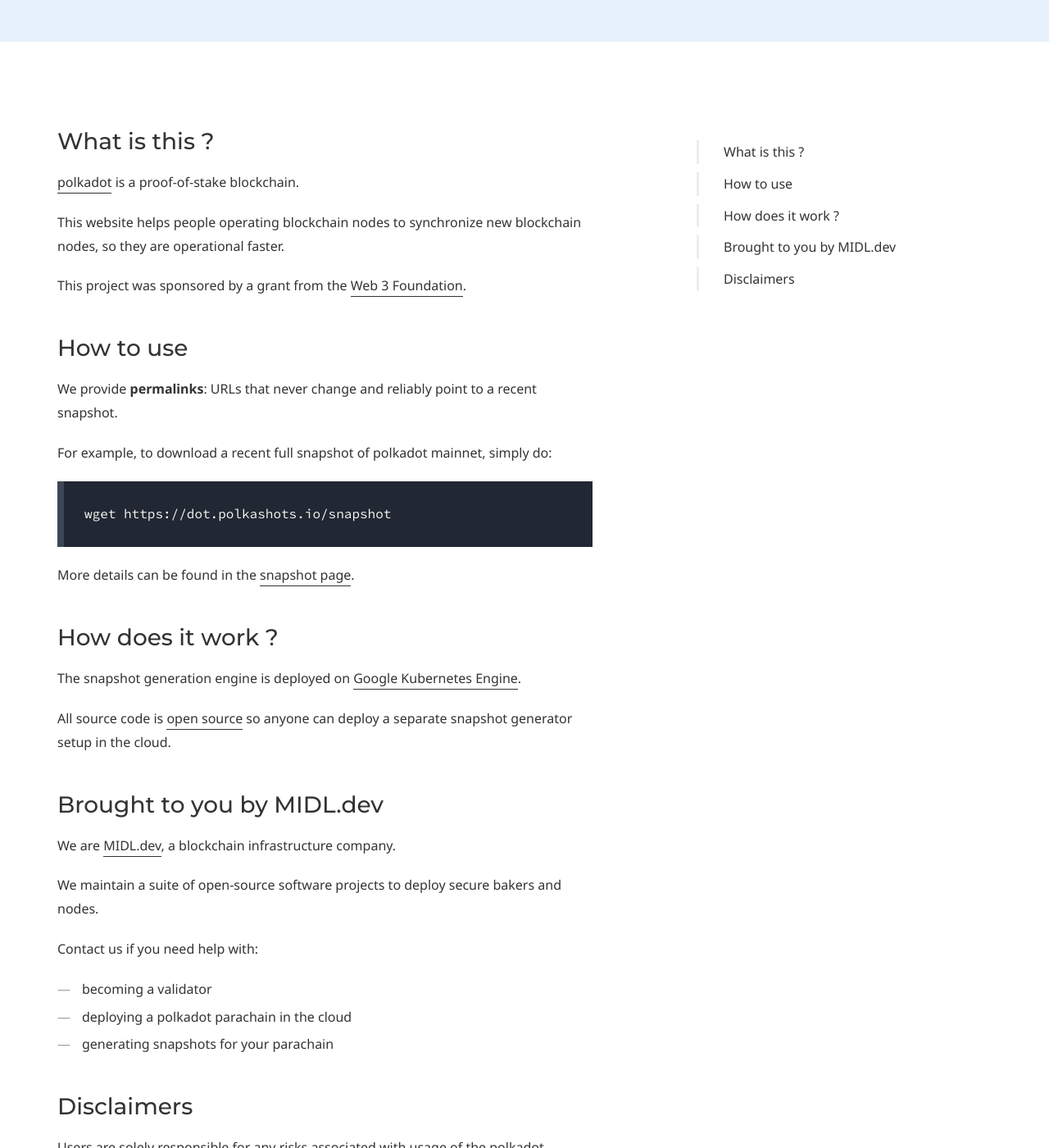
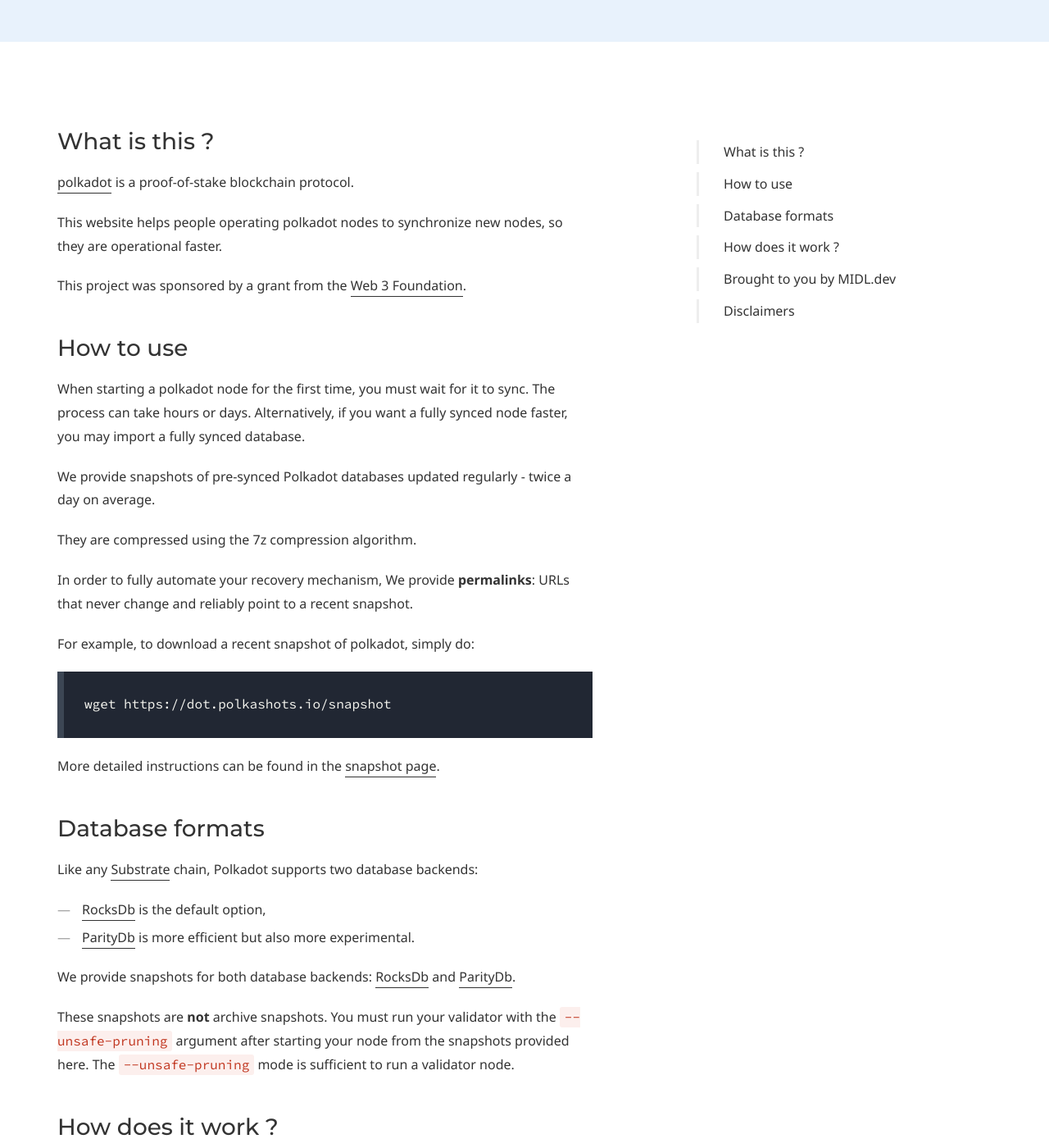
Before and after one commit to midl-dev/polkashots-website, a Jekyll site: the page built from getting-started.md, in a window 1280 px wide and 1400 px high, scrolled down 518 px. Shown: the whole window at 82% size. Built offline with Jekyll 4.4.1, drawn with Linux system fonts in a browser that asks for light colours; some web fonts are replaced.

Commit message:
add more details to getting-started

````diff
--- a/getting-started.md
+++ b/getting-started.md
@@ -27,23 +27,40 @@
 
 ### What is this ?
 
-[polkadot](https://polkadot.com) is a proof-of-stake blockchain.
+[polkadot](https://polkadot.network) is a proof-of-stake blockchain protocol.
 
-This website helps people operating blockchain nodes to synchronize new blockchain nodes, so they are operational faster.
+This website helps people operating polkadot nodes to synchronize new nodes, so they are operational faster.
 
 This project was sponsored by a grant from the [Web 3 Foundation](https://web3.foundation/).
 
 ### How to use
 
-We provide **permalinks**: URLs that never change and reliably point to a recent snapshot.
+When starting a polkadot node for the first time, you must wait for it to sync. The process can take hours or days. Alternatively, if you want a fully synced node faster, you may import a fully synced database.
 
-For example, to download a recent full snapshot of polkadot mainnet, simply do:
+We provide snapshots of pre-synced Polkadot databases updated regularly - twice a day on average.
+
+They are compressed using the 7z compression algorithm.
+
+In order to fully automate your recovery mechanism, We provide **permalinks**: URLs that never change and reliably point to a recent snapshot.
+
+For example, to download a recent snapshot of polkadot, simply do:
 
 ```
 wget https://dot.polkashots.io/snapshot
 ```
 
-More details can be found in the [snapshot page](https://dot.polkashots.io).
+More detailed instructions can be found in the [snapshot page](https://dot.polkashots.io).
+
+### Database formats
+
+Like any [Substrate](https://substrate.dev) chain, Polkadot supports two database backends:
+
+* [RocksDb](https://rocksdb.org/) is the default option,
+* [ParityDb](https://github.com/paritytech/parity-db) is more efficient but also more experimental.
+
+We provide snapshots for both database backends: [RocksDb](https://dot-rocksdb.polkashots.io) and [ParityDb](https://dot.polkashots.io).
+
+These snapshots are **not** archive snapshots. You must run your validator with the `--unsafe-pruning` argument after starting your node from the snapshots provided here. The `--unsafe-pruning` mode is sufficient to run a validator node.
 
 ### How does it work ?
 
````
